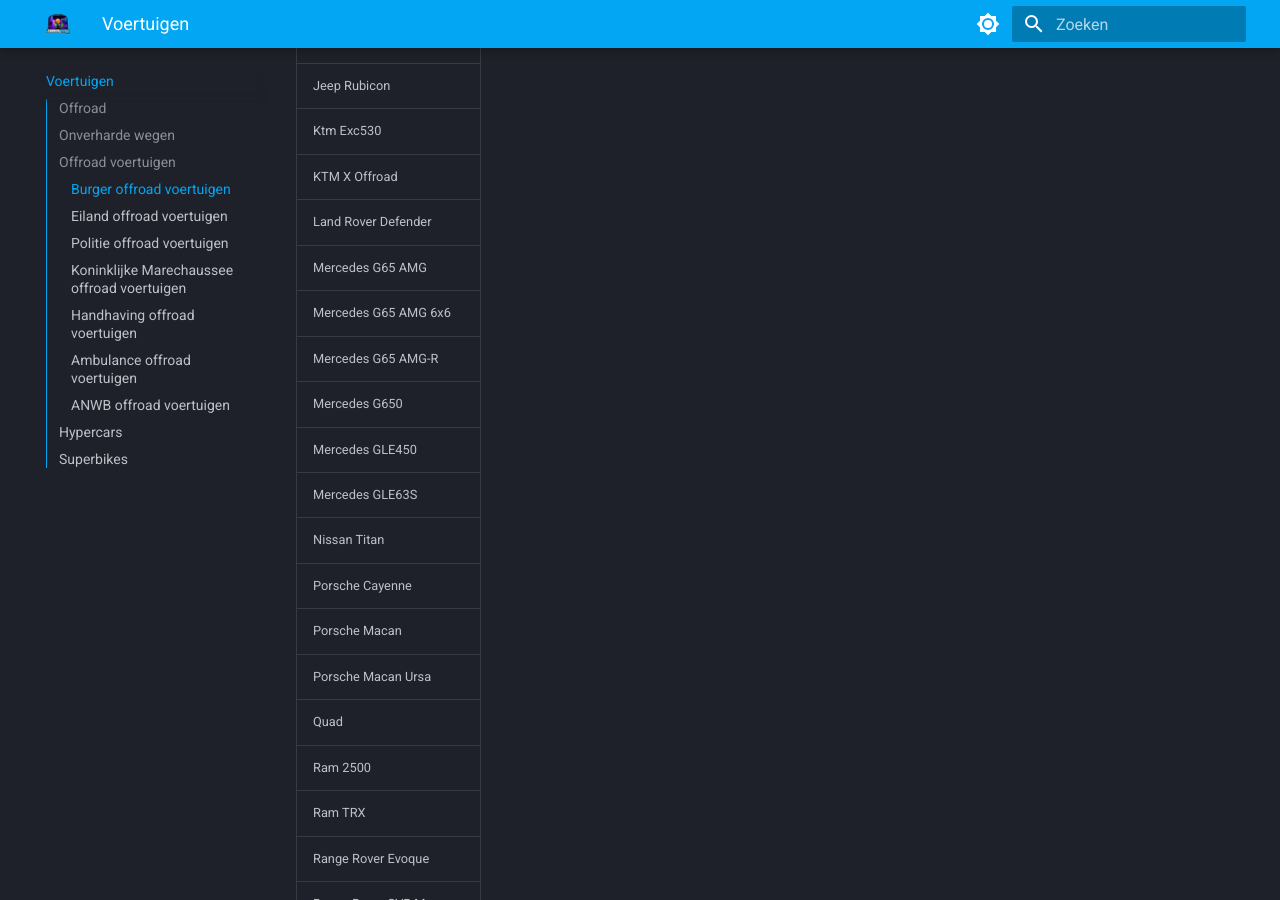
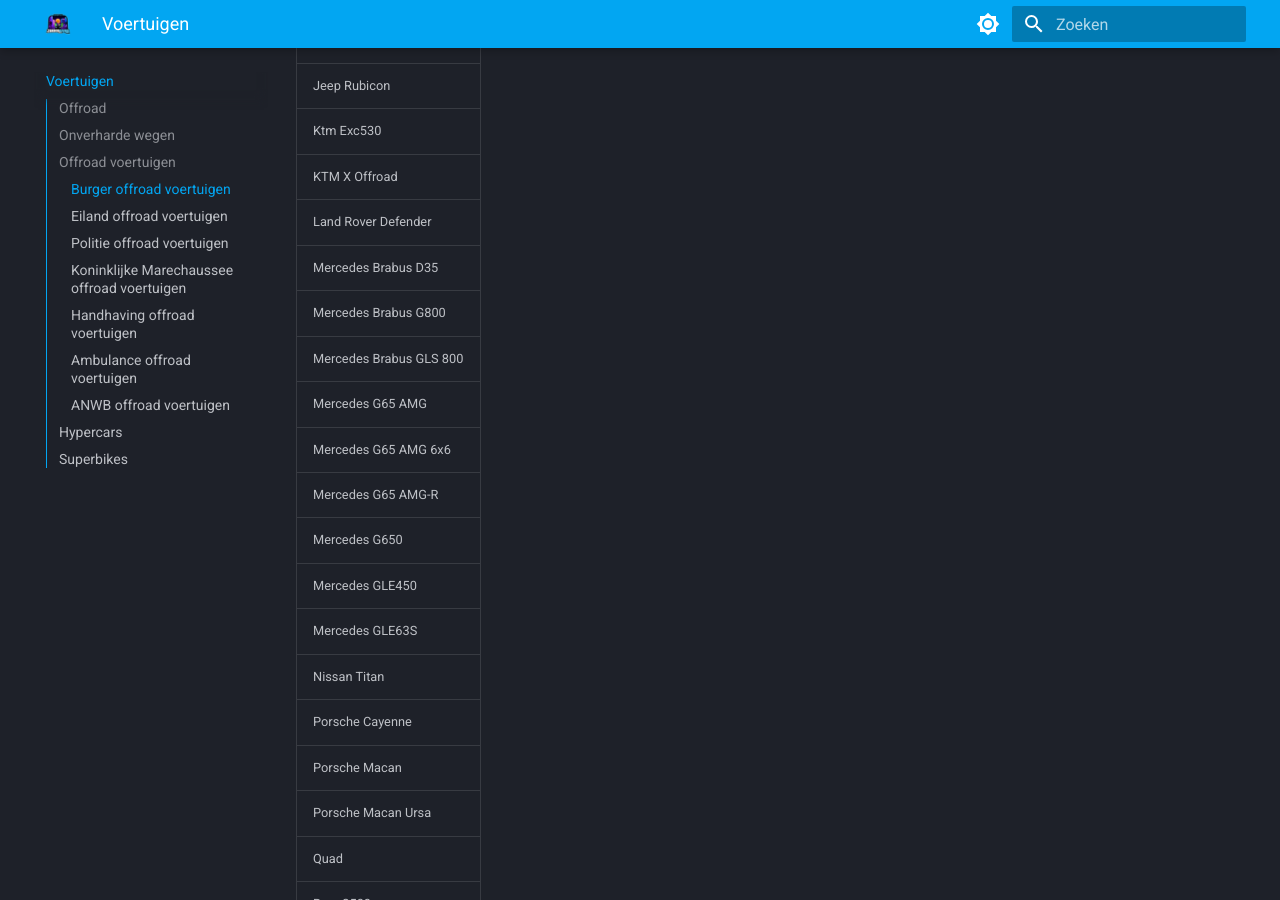
Before and after one commit to ZuiderStad-RP/regels, an MkDocs documentation site: the page built from docs/voertuigen.md, in a window 1280 px wide and 900 px high, scrolled down 1701 px. Built offline with MkDocs 1.6.1 and Material for MkDocs 9.7.7, drawn with Linux system fonts in a browser that asks for light colours.

Commit message:
Update voertuigen.md

```diff
--- a/docs/voertuigen.md
+++ b/docs/voertuigen.md
@@ -36,6 +36,9 @@
  <tr><td>Ktm Exc530</td></tr>
  <tr><td>KTM X Offroad</td></tr>
  <tr><td>Land Rover Defender</td></tr>
+ <tr><td>Mercedes Brabus D35</td></tr>
+ <tr><td>Mercedes Brabus G800</td></tr>
+ <tr><td>Mercedes Brabus GLS 800</td></tr>
  <tr><td>Mercedes G65 AMG</td></tr>
  <tr><td>Mercedes G65 AMG 6x6</td></tr>
  <tr><td>Mercedes G65 AMG-R</td></tr>
```
